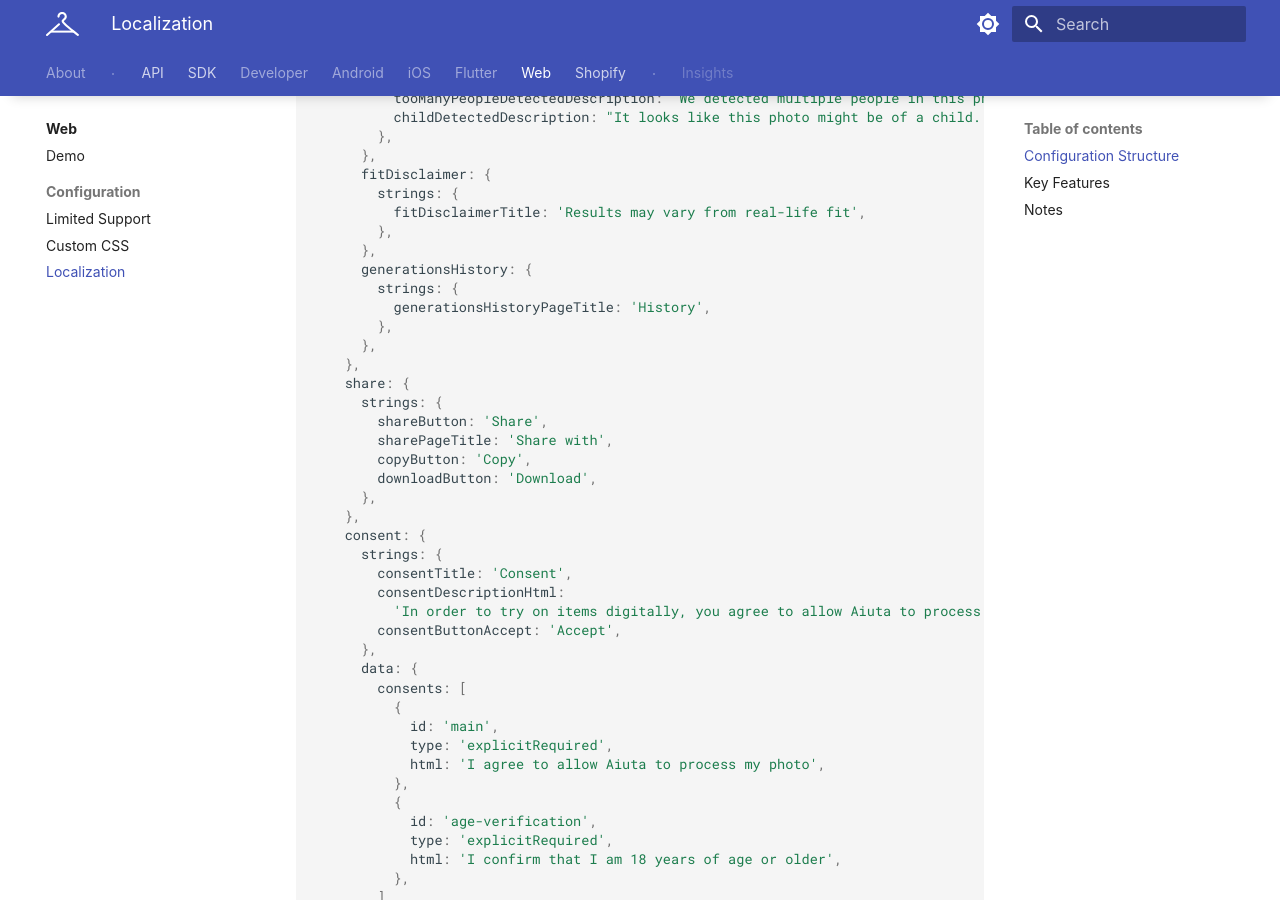
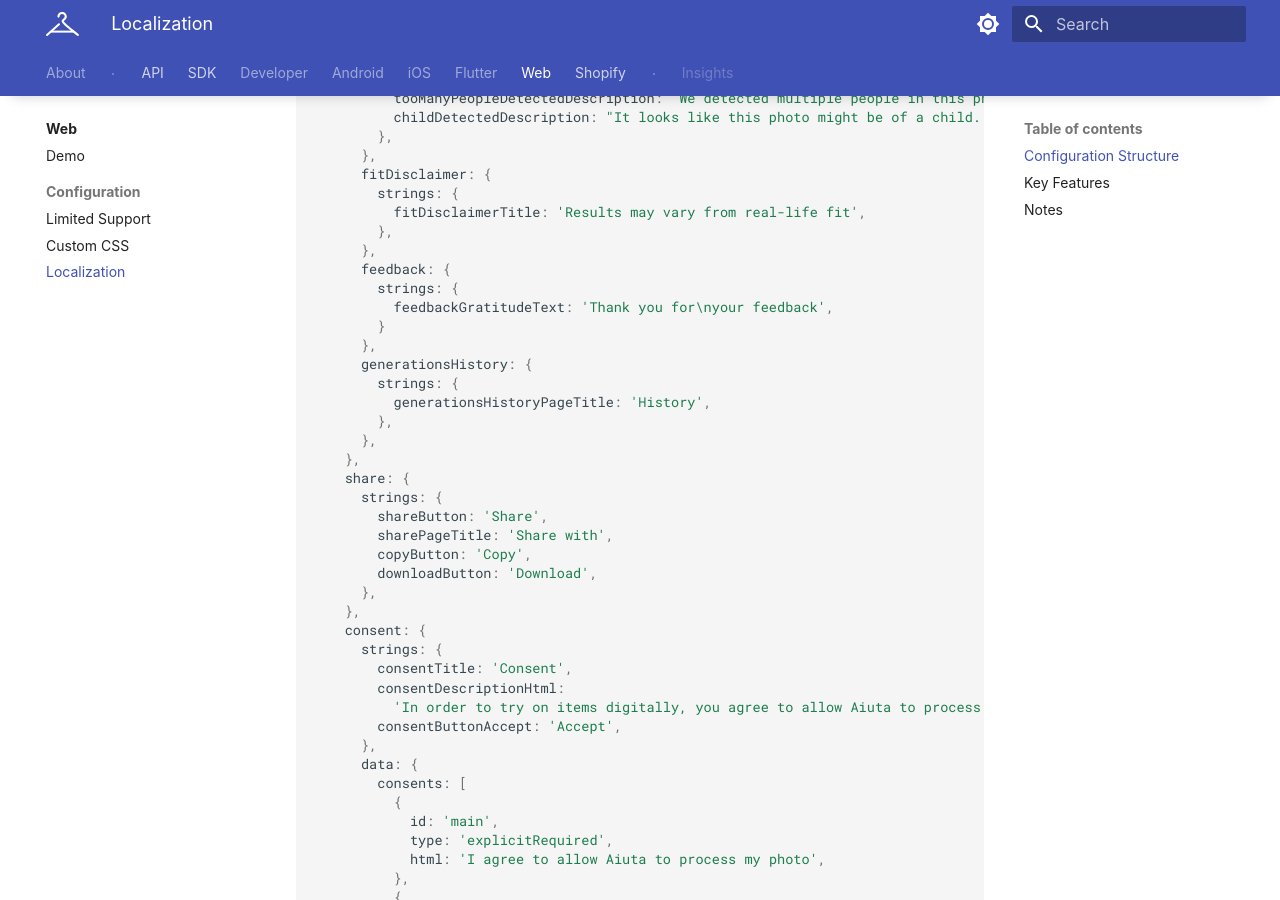
Before and after one commit to aiuta-com/docs, an MkDocs documentation site: the page built from docs/sdk/web/configuration/localization.md, in a window 1280 px wide and 900 px high, scrolled down 2521 px. Built offline with MkDocs 1.6.1 and Material for MkDocs 9.7.7, drawn with Linux system fonts in a browser that asks for light colours.

Commit message:
Feedback localization

```diff
--- a/docs/sdk/web/configuration/localization.md
+++ b/docs/sdk/web/configuration/localization.md
@@ -130,6 +130,11 @@
           fitDisclaimerTitle: 'Results may vary from real-life fit',
         },
       },
+      feedback: {
+        strings: {
+          feedbackGratitudeText: 'Thank you for\nyour feedback',
+        }
+      },
       generationsHistory: {
         strings: {
           generationsHistoryPageTitle: 'History',
```
